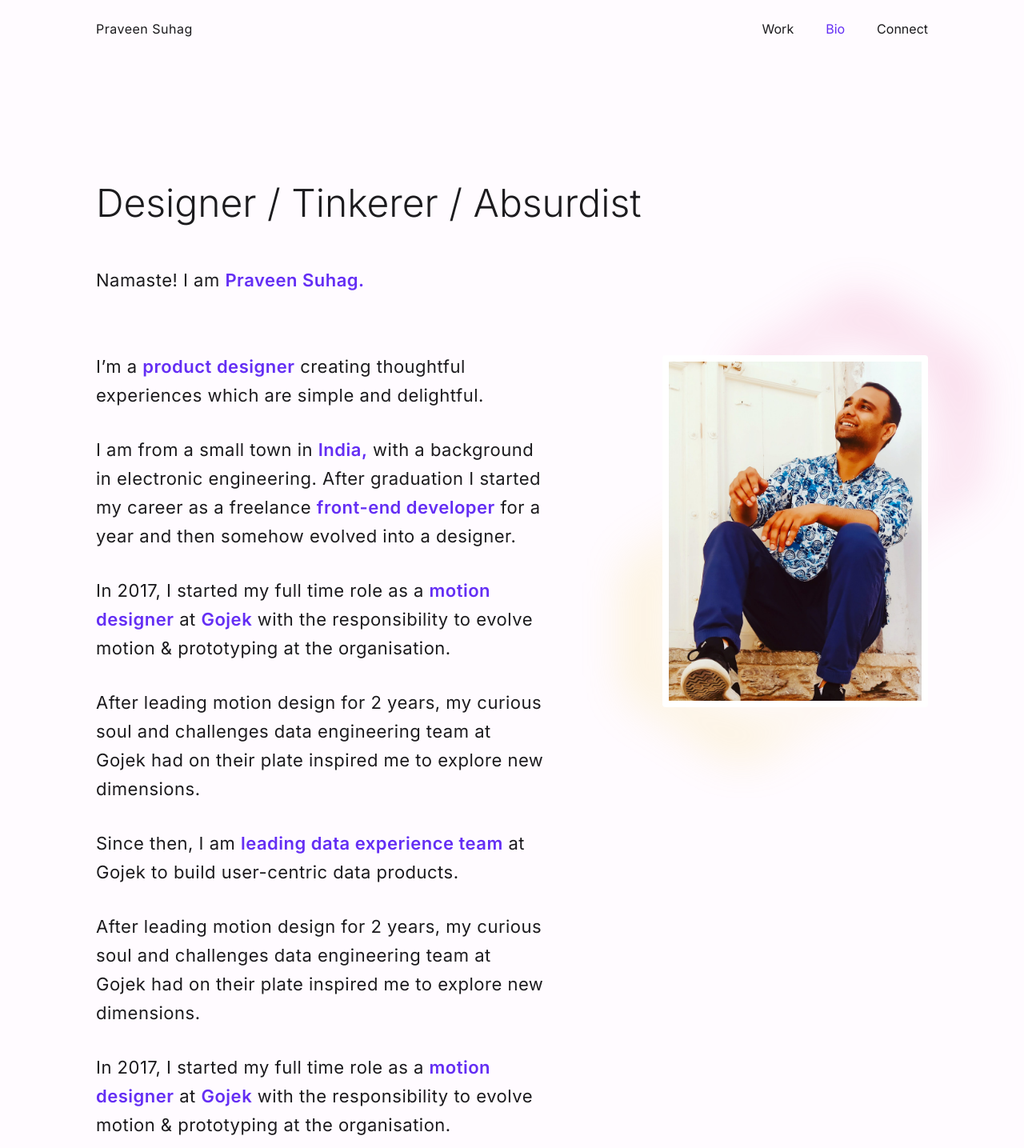
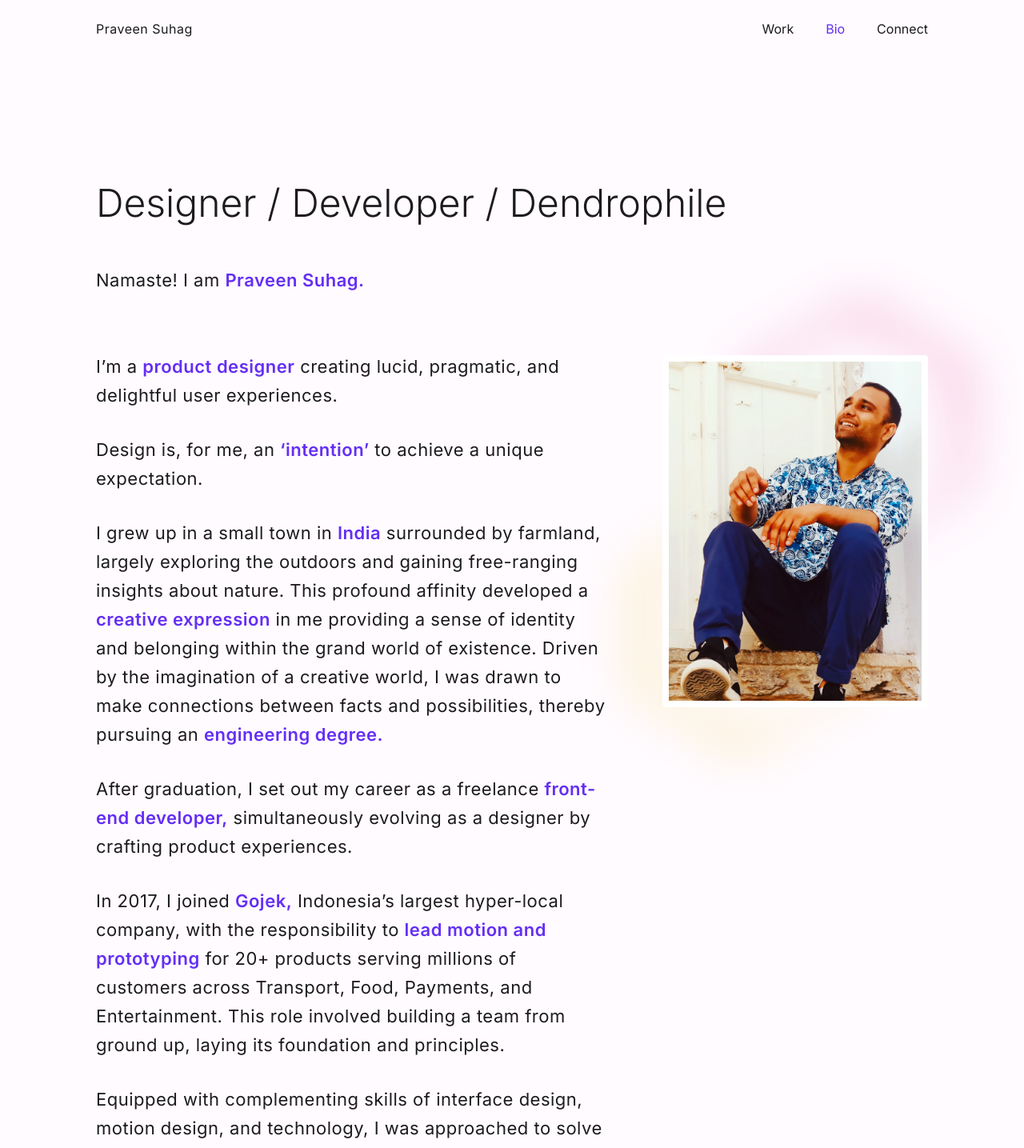
Before and after one commit to p4suhag/portfolio, a Next.js app: page /bio in a window 1280 px wide. Shown: the top 1435 px of the page at 80% size. Built offline with nearby package versions, Linux system fonts and the light colour scheme.

Commit message:
Update Bio page content

```diff
--- a/Styles/global.css
+++ b/Styles/global.css
@@ -325,7 +325,7 @@ h1, h2, h3, h4, h5 {
 }
 
 .bio_content {
-	max-width: 560px;
+	max-width: 640px;
 	z-index: 1;
 }
 
--- a/pages/bio.js
+++ b/pages/bio.js
@@ -16,18 +16,20 @@ export default function Bio() {
 
       <Navbar />
       <div className="bio_headline">
-        <h1>Designer / Tinkerer / Absurdist</h1>
+        <h1>Designer / Developer / Dendrophile</h1>
         <p>Namaste! I am <span>Praveen Suhag.</span></p>
       </div>
       <div className="bio">
         <div className="bio_content">
-          <p>I’m a <span>product designer</span> creating thoughtful experiences which are simple and delightful.</p>
-          <p>I am from a small town in <span>India,</span> with a background in electronic engineering. After graduation I started my career as a freelance <span>front-end developer</span> for a year and then somehow evolved into a designer.</p>
-          <p>In 2017, I started my full time role as a <span>motion designer</span> at <span>Gojek</span> with the responsibility to evolve motion & prototyping at the organisation.</p>
-          <p>After leading motion design for 2 years, my curious soul and challenges data engineering team at Gojek had on their plate inspired me to explore new dimensions.</p>
-          <p>Since then, I am <span>leading data experience team</span> at Gojek to build user-centric data products.</p>
-          <p>After leading motion design for 2 years, my curious soul and challenges data engineering team at Gojek had on their plate inspired me to explore new dimensions.</p>
-          <p>In 2017, I started my full time role as a <span>motion designer</span> at <span>Gojek</span> with the responsibility to evolve motion & prototyping at the organisation.</p>
+          <p>I’m a <span>product designer</span> creating lucid, pragmatic, and delightful user experiences.</p>
+          <p>Design is, for me, an <span>‘intention’</span> to achieve a unique expectation.</p>
+          <p>I grew up in a small town in <span>India</span> surrounded by farmland, largely exploring the outdoors and gaining free-ranging insights about nature. This profound affinity developed a <span>creative expression</span> in me providing a sense of identity and belonging within the grand world of existence. Driven by the imagination of a creative world, I was drawn to make connections between facts and possibilities, thereby pursuing an <span>engineering degree.</span></p>
+          <p>After graduation, I set out my career as a freelance <span>front-end developer,</span> simultaneously evolving as a designer by crafting product experiences.</p>
+          <p>In 2017, I joined <span>Gojek,</span> Indonesia’s largest hyper-local company, with the responsibility to <span>lead motion and prototyping</span> for 20+ products serving millions of customers across Transport, Food, Payments, and Entertainment. This role involved building a team from ground up, laying its foundation and principles.</p>
+          <p>Equipped with complementing skills of interface design, motion design, and technology, I was approached to solve the unique challenges of building a large-scale data platform within Gojek, in 2019. Since then, I am <span>leading the data experience team</span> to design Enterprise, Experimentation, Analytics, and Customer data platforms. These platforms empower the Gojek workforce to make data-driven decisions.</p>
+
+          <p>It’s been a stellar ride so far, and I’ve had the opportunity to work with some remarkable individuals. I am excited to see what lies ahead.</p>
+
         </div>
         <div className="dp_container">
           <div className="dp"></div>
```
